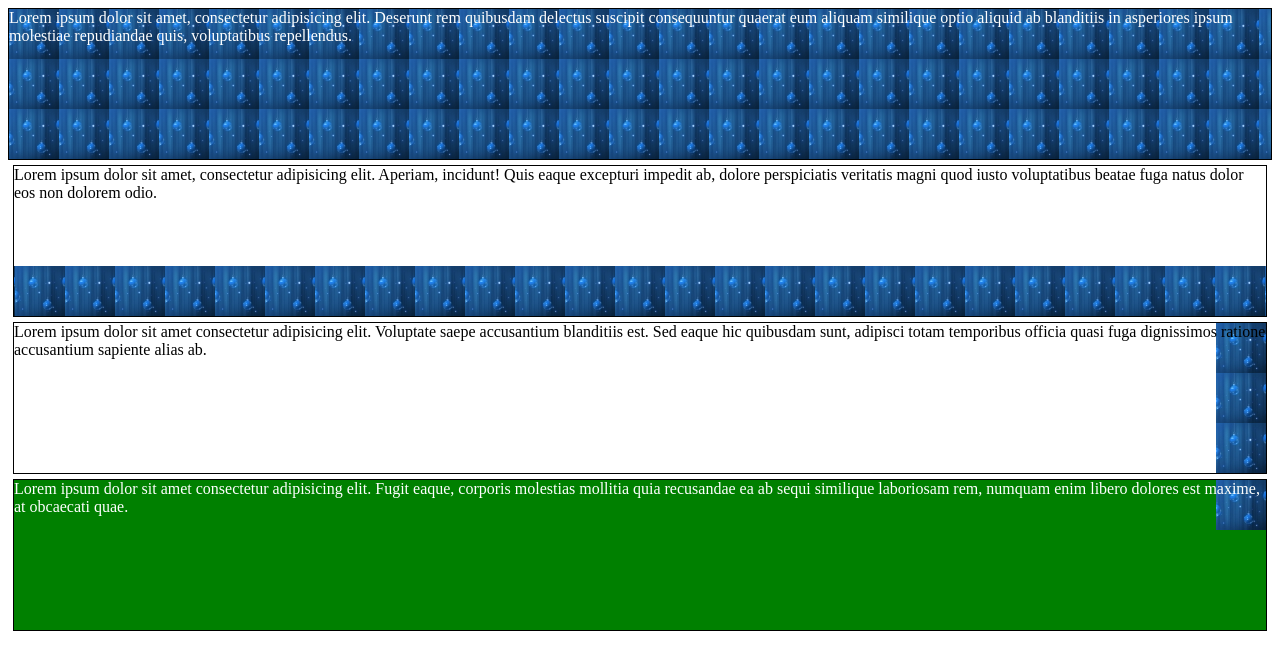
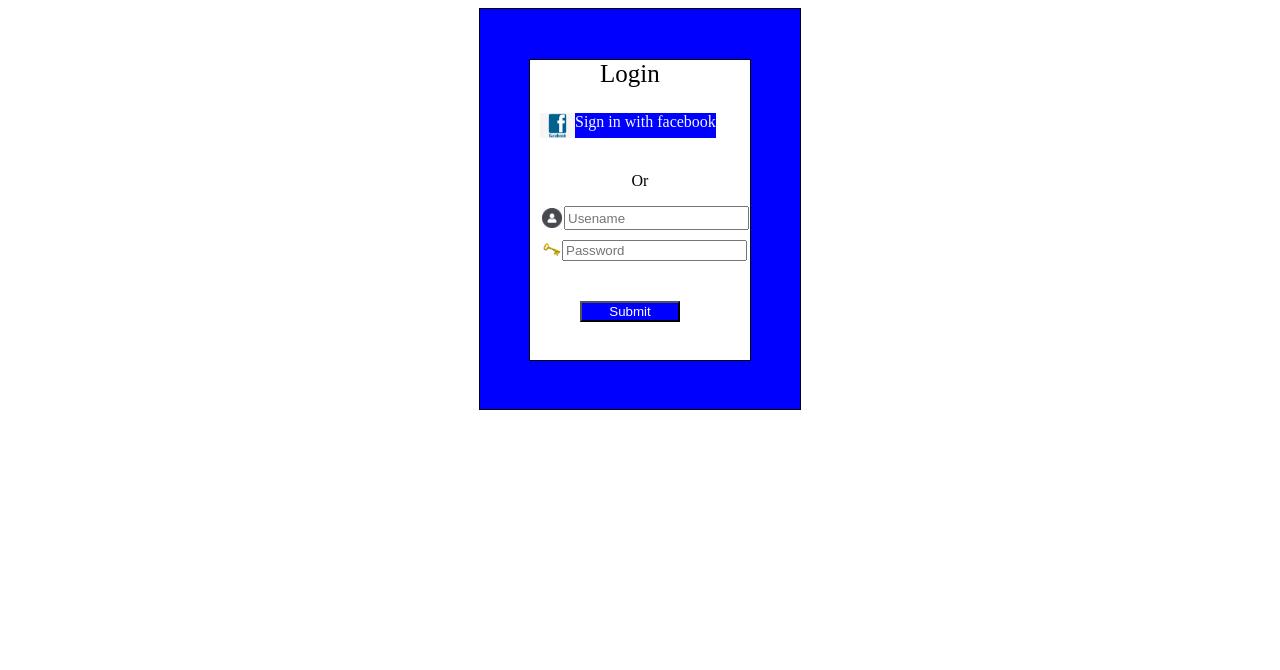
Before and after one commit to ValeriMir/css, a plain HTML site: page index.html in a window 1280 px wide. Drawn offline with Linux system fonts and the light colour scheme.

Commit message:
Add files via upload

```diff
--- a/index.html
+++ b/index.html
@@ -4,11 +4,31 @@
     <meta charset="UTF-8">
     <meta name="viewport" content="width=device-width, initial-scale=1.0">
     <link rel="stylesheet" href="style.css">
-    <title>Աղյուսակ</title>
+    <title>Form</title>
+</head>
 <body>
-   <div class="div_1">Lorem ipsum dolor sit amet, consectetur adipisicing elit. Deserunt rem quibusdam delectus suscipit consequuntur quaerat eum aliquam similique optio aliquid ab blanditiis in asperiores ipsum molestiae repudiandae quis, voluptatibus repellendus.</div>
-   <div class="div_2">Lorem ipsum dolor sit amet, consectetur adipisicing elit. Aperiam, incidunt! Quis eaque excepturi impedit ab, dolore perspiciatis veritatis magni quod iusto voluptatibus beatae fuga natus dolor eos non dolorem odio.</div>
-   <div class="div_3">Lorem ipsum dolor sit amet consectetur adipisicing elit. Voluptate saepe accusantium blanditiis est. Sed eaque hic quibusdam sunt, adipisci totam temporibus officia quasi fuga dignissimos ratione accusantium sapiente alias ab.</div>
-   <div class="div_4">Lorem ipsum dolor sit amet consectetur adipisicing elit. Fugit eaque, corporis molestias mollitia quia recusandae ea ab sequi similique laboriosam rem, numquam enim libero dolores est maxime, at obcaecati quae.</div>
+    <div class="parent">
+        <div class="child">
+            <div class="log"><p class="login">Login</p></div>
+            <div class="fimg">
+            <img src="facebook.png" alt="" class="fb">
+            <a class="faceb" href="#" target="_blank">Sign in with facebook</a>
+        </div>
+        <br>
+            <p class="or">Or</p>
+
+            <form action="">
+               <div class="userimg">
+                 <img src="profile.png" alt="" class="human">
+                 <input type="text" class="username" placeholder="Usename">
+                </div>
+                <div class="passimg">
+                 <img src="keypng.png" alt="" class="key">
+                 <input type="password" class="password" placeholder="Password">
+                </div>
+                <input type="submit" class="sub">
+            </form>
+        </div>
+    </div>
 </body>
 </html>
--- a/style.css
+++ b/style.css
@@ -1,37 +1,77 @@
-.div_1{
-    background-image: url("img.jpg");
-    background-repeat: repeat;
+.parent{
+    width: 320px;
+    height: 400px;
+    border: 0.5px solid black;
+    margin:auto;
+    background-color: blue;
+}
+
+.child{
+    width: 220px;
+    height: 300px;
     border: 1px solid black;
-    height: 150px;
-    color: white;
+    margin:50px auto;
+    background-color: white;
+}
+
+.fimg{
+    display:flex;
+    margin-top:25px;
+    margin-left: 10px;
+
+}
+
+.faceb{
+    text-decoration: none;
+    background-color: blue;
+    color: aliceblue;
+}
+
+.login{
+    text-align: center;
+    display: inline;
+    margin: 70px;
+    font-size: 25px;
+}
+
+.or{
+    text-align: center;
+}
+
+.fb{
+    width: 35px;
+    height: 25px;
+    display: inline;
+}
+
+.userimg{
+    display: flex;
+    margin: 10px;
+}
+
+.passimg{
+    display: flex;
+    margin:10px;
+}
+
+.human{
+    width: 25px;
+    height: 20px;
+    margin: 2px;
+
+}
+
+.key{
+    width: 25px;
+    height: 20px;
+    margin-left: 2px;
 }
 
 
-.div_2{
-    margin: 5px;
-    background-image: url("img.jpg");
-    border: 1px solid black;
-    background-repeat: repeat-x;
-    background-position: bottom;
-    height: 150px;
-}
-
-.div_3{
-    margin: 5px;
-    background-image: url("img.jpg");
-    border: 1px solid black;
-    background-repeat: repeat-y;
-    background-position: right;
-    height: 150px;
-}
-
-.div_4{
-    margin: 5px;
-    background-image: url("img.jpg");
-    border: 1px solid black;
-    background-repeat: no-repeat;
-    background-position: top right;
-    height: 150px;
-    background-color: green;
+.sub{
+    margin-left: 50px;
+    margin-top: 30px;
+    width: 100px;
+    background-color: blue;
     color: white;
 }
```
Also changed, not shown: facebook.png (added), keypng.png (added), profile.png (added).
